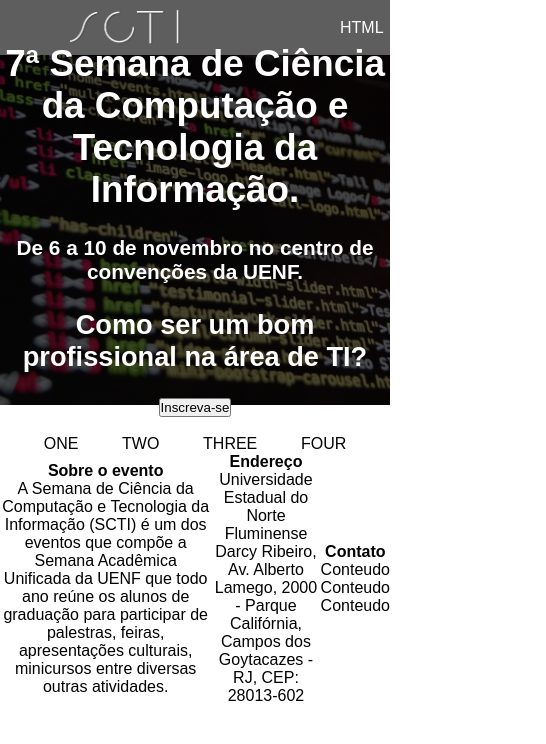
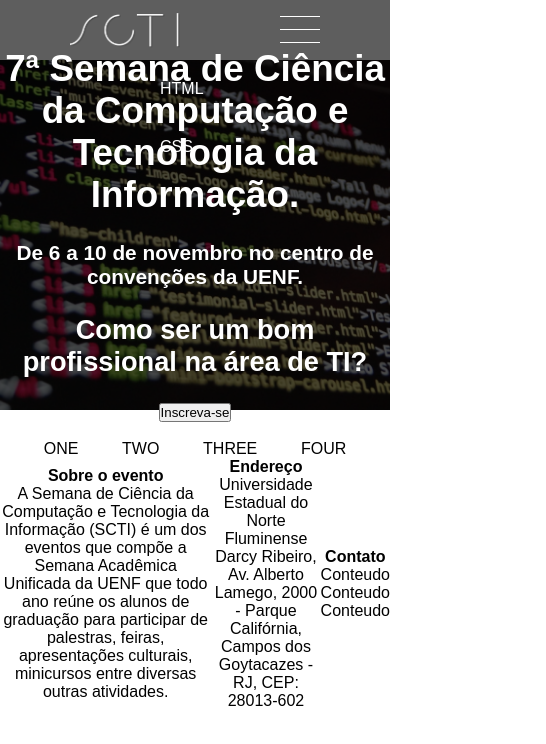
Before and after one commit to leonardodavila/scti-uenf-app, a React (Create React App) app: page / in a window 390 px wide. Shown: the top 744 px of the page, 546 px wide, since content can reach past the window. Built offline with nearby package versions, Linux system fonts and the light colour scheme.

Commit message:
menu toogle

```diff
--- a/src/App.css
+++ b/src/App.css
@@ -14,11 +14,7 @@
   display: flex;
   align-items: center;
   justify-content: space-between;
-}
-
-.nav-item {
-  padding: 0 70px;
-  box-sizing: content-box;
+  padding: 10px 70px;
 }
 
 .nav-menu {
@@ -34,16 +30,16 @@
   align-self: stretch;
   display: flex;
   align-items: center;
+  margin: -10px 0;
 }
 
 .nav-link:hover {
-  background-color: black
+  background-color: #484747
 }
 
 .nav-logo {
   height: 35px;
   width: 110px;
-  padding: 10px 70px;
 }
 
 .header {
@@ -97,3 +93,43 @@
   align-items: center;
   justify-content: space-evenly;
 }
+
+#nav-menu_toggle,
+.nav-menuButton {
+  display: none;
+}
+
+@media (max-width: 700px) {
+  .nav-menu {
+    position: absolute;
+    right: 0;
+    top: 60px;
+    z-index: 9;
+    background-color: 282828;
+    height: calc(100vh - 60px);
+    min-width: 250px;
+    width: 25%;
+    transform: translateX(100%);
+    transition: 0.5s ease transform;
+  }
+
+  .nav-link {
+    margin: 0;
+    padding: 20px;
+  }
+
+  #nav-menu_toggle:checked ~ .nav-menu {
+    display: block;
+    transform: translateX(0%);
+  }
+
+  .nav-menuButton {
+    display: block;
+    width: 40px;
+    height: 40px;
+    position: relative;
+    background-image: repeating-linear-gradient(to bottom, transparent 0%, transparent 15%, white 15%, white 17%, transparent 17%, transparent 33%)
+  }
+
+
+}
--- a/src/App.jsx
+++ b/src/App.jsx
@@ -5,15 +5,18 @@ class App extends Component {
   render() {
     return (
       <div className="App">
-        <nav class="nav">
-          <img src="/images/logo.png" alt="SCTI UENF" class="nav-logo nav-item"/>
-          <div class="nav-item nav-menu">
-            <a href="/html/" class="nav-link">HTML</a>
-            <a href="/css/" class="nav-link">CSS</a>
+        <nav className="nav">
+          <img src="/images/logo.png" alt="SCTI UENF" className="nav-logo"/>
+          <input type="checkbox" defaultChecked={true} id="nav-menu_toggle" />
+          <label for="nav-menu_toggle" className="nav-menuButton">
+          </label>
+          <div class="nav-menu">
+            <a href="/html/" className="nav-link">HTML</a>
+            <a href="/css/" className="nav-link">CSS</a>
           </div>
         </nav>
         <header className="header">
-          <div class="header-title">
+          <div className="header-title">
             <h1>7ª Semana de Ciência da Computação e Tecnologia da Informação.</h1>
             <h3> De 6 a 10 de novembro no centro de convenções da UENF.</h3>
             <h2>Como ser um bom profissional na área de TI?</h2>
```
